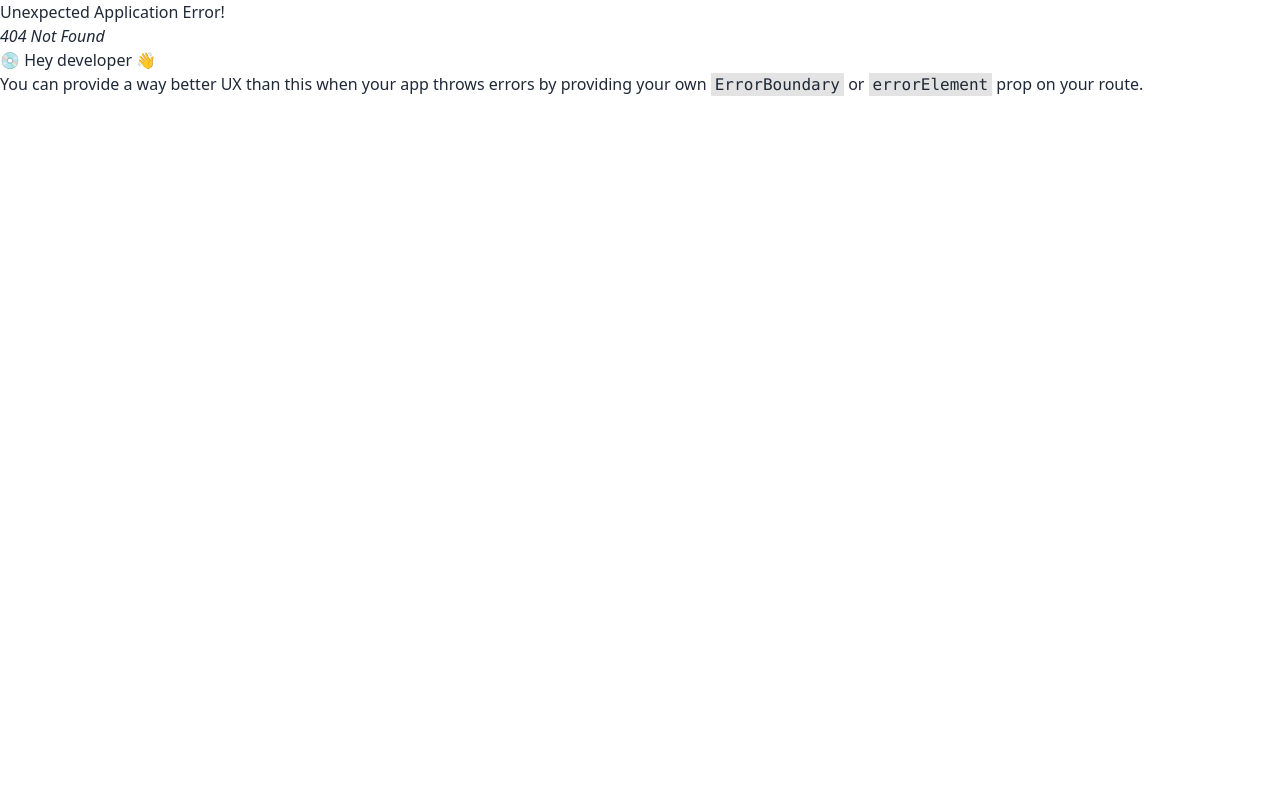
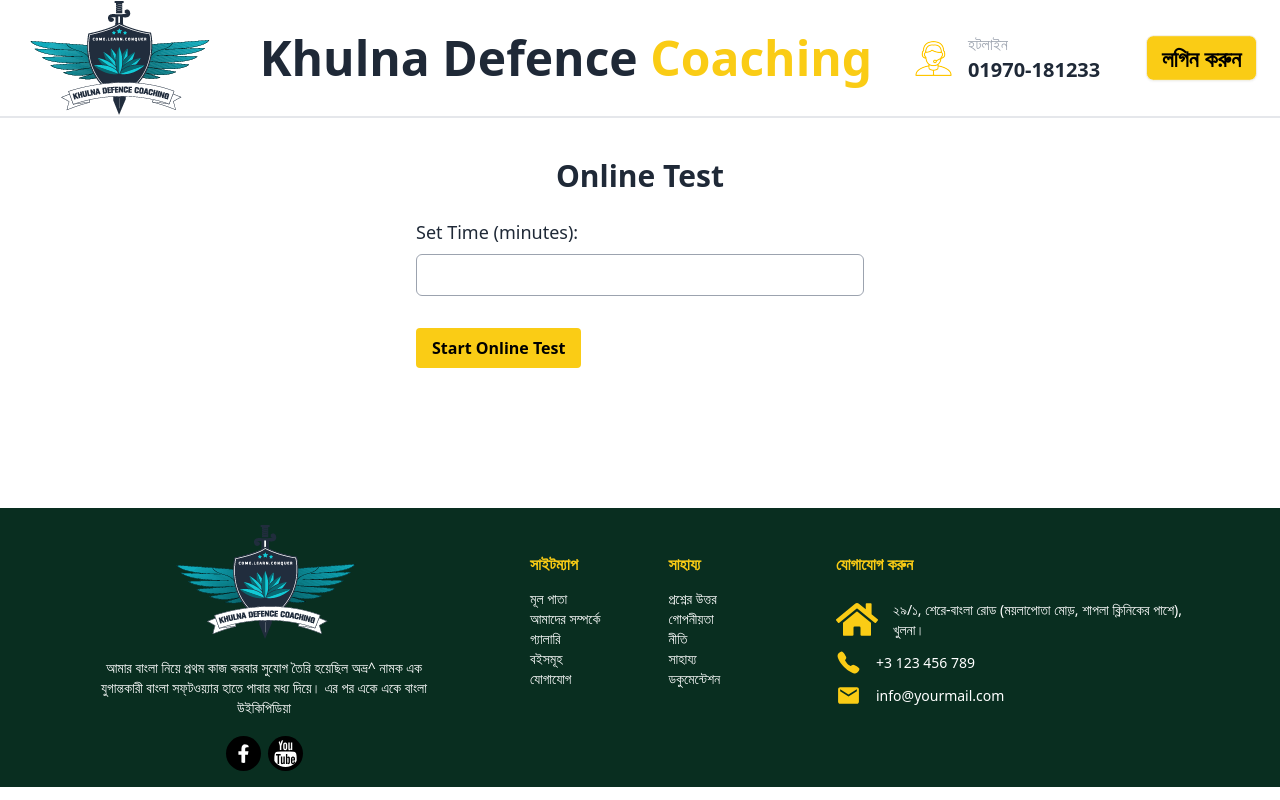
Before and after one commit to Abdullah-Al-Akash/khulna-defence-academy-client, a React (Vite) app: page /test in a window 1280 px wide. Before the commit this address had no page. Built offline with nearby package versions, Linux system fonts and the light colour scheme.

Commit message:
Online Test Timer Set Complete

```diff
--- /dev/null
+++ b/src/Components/OnlineTest/OnlineTest.jsx
@@ -0,0 +1,12 @@
+import React from "react";
+import OnlineTestPage from "../../Pages/OnlineTest/OnlineTestPage";
+
+const OnlineTest = () => {
+  return (
+    <div>
+      <OnlineTestPage></OnlineTestPage>
+    </div>
+  );
+};
+
+export default OnlineTest;
--- /dev/null
+++ b/src/Pages/OnlineTest/OnlineTestPage.jsx
@@ -0,0 +1,114 @@
+import React, { useState } from "react";
+
+const OnlineTestPage = () => {
+  const [selectedTime, setSelectedTime] = useState(null); // No default time
+  const [minutesLeft, setMinutesLeft] = useState(0);
+  const [secondsLeft, setSecondsLeft] = useState(0);
+  const [testStarted, setTestStarted] = useState(false);
+  const [showModal, setShowModal] = useState(false);
+
+  let timerInterval;
+
+  const startCountdown = () => {
+    let remainingSeconds = selectedTime * 60;
+
+    timerInterval = setInterval(() => {
+      const minutesLeft = Math.floor(remainingSeconds / 60);
+      const secondsLeft = remainingSeconds % 60;
+
+      setMinutesLeft(minutesLeft);
+      setSecondsLeft(secondsLeft);
+
+      if (remainingSeconds <= 0) {
+        clearInterval(timerInterval);
+        console.log("Countdown completed!");
+      } else {
+        remainingSeconds--;
+      }
+    }, 1000); // 1000 milliseconds = 1 second
+  };
+
+  const handleTimeChange = (e) => {
+    const value = parseInt(e.target.value);
+    setSelectedTime(value);
+    if (value < 1 || value > 100) {
+      setShowModal(true);
+    }
+  };
+
+  const handleStart = () => {
+    if (selectedTime > 0 && selectedTime < 100) {
+      startCountdown();
+      setTestStarted(true);
+    } else {
+      document.getElementById("my_modal_1").showModal();
+      setShowModal(true);
+    }
+  };
+
+  return (
+    <div className="container mx-auto mt-10 max-w-md min-h-[350px]">
+      <h2 className="text-3xl text-center font-bold mb-6">Online Test</h2>
+      {showModal && (
+        <dialog id="my_modal_1" className="modal">
+          <div className="modal-box">
+            <h3 className="font-bold text-lg">Hello!</h3>
+            <p className="py-4">
+              Please enter time value between 1min to 100min
+            </p>
+            <div className="modal-action">
+              <form method="dialog">
+                {/* if there is a button in form, it will close the modal */}
+                <button className="btn">Close</button>
+              </form>
+            </div>
+          </div>
+        </dialog>
+      )}
+      <div className="mb-4">
+        <label htmlFor="timeInput" className="block mb-2 text-lg font-medium">
+          Set Time (minutes):
+        </label>
+        <input
+          type="number"
+          id="timeInput"
+          className="border border-gray-400 rounded-md p-2 w-full"
+          value={selectedTime}
+          min="1"
+          max="100"
+          onChange={handleTimeChange}
+        />
+      </div>
+      <div className={testStarted ? "text-xl font-medium" : "hidden"}>
+        <p>
+          Time left: {minutesLeft}m {secondsLeft}s
+        </p>
+      </div>
+      {!testStarted && (
+        <button
+          className="mt-4 bg-yellow-400 hover:bg-black hover:text-yellow-400 text-black font-bold py-2 px-4 rounded"
+          onClick={handleStart}
+        >
+          Start Online Test
+        </button>
+      )}
+      {testStarted && <OtherComponent />}
+    </div>
+  );
+};
+
+const OtherComponent = () => {
+  return (
+    <div className="mt-[20px] py-[30px] mb-5 border p-2">
+      <h2 className="text-xl font-bold mb-4">Quiz Start</h2>
+      <p>Here will be quiz question</p>
+      <div className="flex justify-end">
+        <button className="mt-4 bg-yellow-400 hover:bg-black hover:text-yellow-400 text-black font-bold py-2 px-4 rounded">
+          Finish Test
+        </button>
+      </div>
+    </div>
+  );
+};
+
+export default OnlineTestPage;
--- a/src/Routes/Routes.jsx
+++ b/src/Routes/Routes.jsx
@@ -5,6 +5,7 @@ import AboutComponent from "../Components/AboutComponent/AboutComponent";
 import Login from "../Pages/Login/Login";
 import Registration from "../Pages/Login/Registration";
 import MyProfileComponent from "../Components/MyProfileComponent/MyProfileComponent";
+import OnlineTest from "../Components/OnlineTest/OnlineTest";
 
 export const router = createBrowserRouter([
   {
@@ -31,6 +32,10 @@ export const router = createBrowserRouter([
         path: "/profile",
         element: <MyProfileComponent></MyProfileComponent>,
       },
+      {
+        path: "/test",
+        element: <OnlineTest></OnlineTest>,
+      },
     ],
   },
 ]);
--- a/src/Shared/Navbar/Navbar.jsx
+++ b/src/Shared/Navbar/Navbar.jsx
@@ -1,4 +1,5 @@
 import React from "react";
+import { Link } from "react-router-dom";
 
 const Navbar = () => {
   const navOptions = (
@@ -30,9 +31,12 @@ const Navbar = () => {
         </a>
       </li>
       <li>
-        <a className="text-sm font-bold hover:text-yellow-400 hover:bg-white">
+        <Link
+          to="/test"
+          className="text-sm font-bold hover:text-yellow-400 hover:bg-white"
+        >
           অনলাইন টেস্ট
-        </a>
+        </Link>
       </li>
       <li>
         <a className="text-sm font-bold hover:text-yellow-400 hover:bg-white">
```
Also changed, not shown: 1 other file (tests, documents, lock files or other folders).
